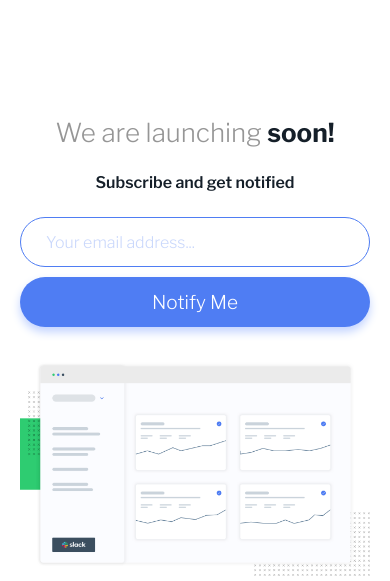
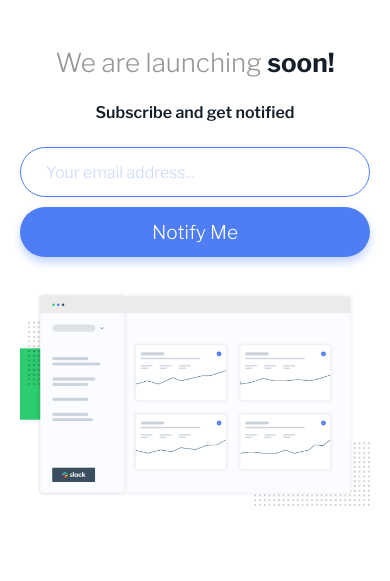
Before and after one commit to vinicius-virtuoso/ping-coming-soon-page-master, a plain HTML site: page index.html in a window 390 px wide. Shown: the part 153-734 px from the top of the page. Drawn offline with nearby package versions, Linux system fonts and the light colour scheme.

Commit message:
ajuste de espaçamento

```diff
--- a/css/style.scss
+++ b/css/style.scss
@@ -210,7 +210,7 @@ footer {
   main {
     height: auto;
     .container {
-      padding: 70px 20px 0 20px;
+      padding: 0px 20px 0 20px;
 
       h1 {
         font-size: 26px;
```
Also changed, not shown: css/style.css, 1 other file.
